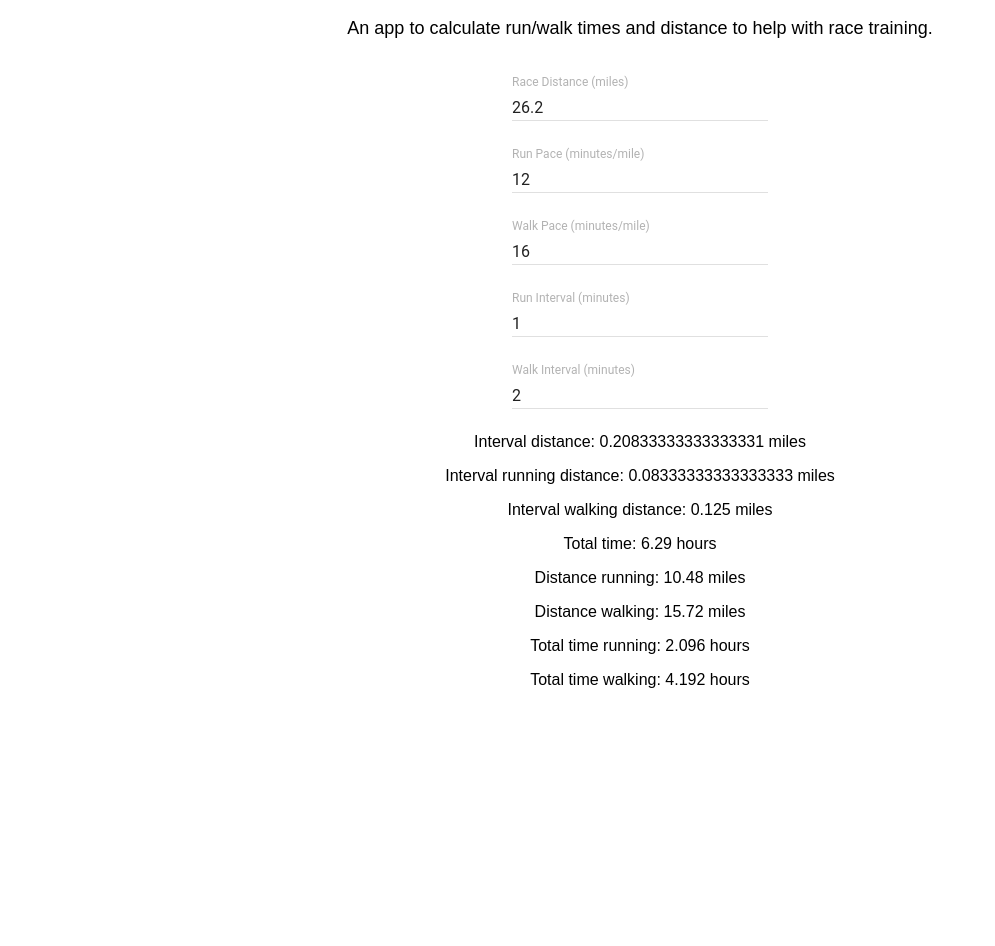
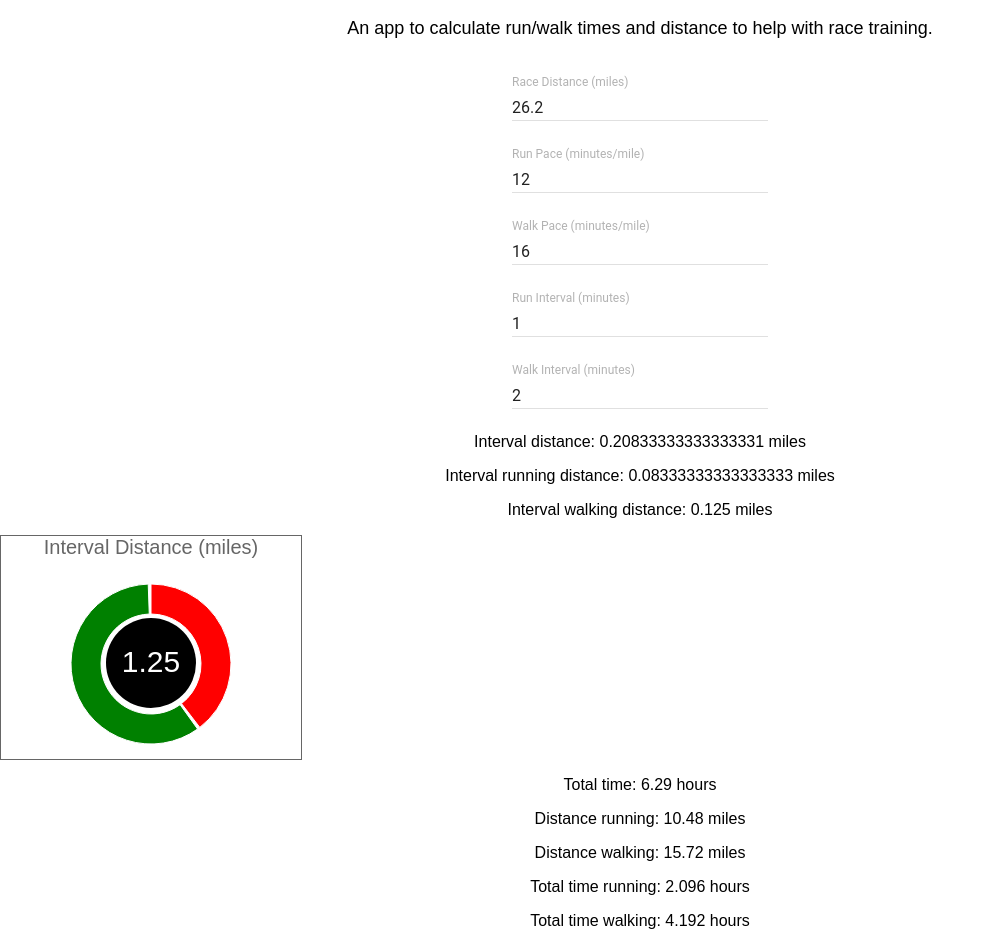
Before and after one commit to JohnDHamm/pacer, a React (Create React App) app: page / in a window 1280 px wide. Shown: the whole page, without its empty margins (0-995 px from the left). Before the commit the page ends 800 px from the top, so only its background shows below. Built offline with nearby package versions, Linux system fonts and the light colour scheme.

Commit message:
add recharts lib, start first pieChart comp

```diff
--- a/package.json
+++ b/package.json
@@ -6,7 +6,8 @@
     "material-ui": "^0.19.4",
     "react": "^16.0.0",
     "react-dom": "^16.0.0",
-    "react-scripts": "1.0.14"
+    "react-scripts": "1.0.14",
+    "recharts": "^1.0.0-beta.0"
   },
   "scripts": {
     "start": "react-scripts start",
--- /dev/null
+++ b/src/components/resultPieChart.js
@@ -0,0 +1,85 @@
+import React, { Component } from 'react';
+import { PieChart, Pie, Cell } from 'recharts';
+
+export default class resultPieChart extends Component {
+
+	render() {
+
+		const { data, title, metric } = this.props;
+		// const data = [{name: 'runDist', value: 1.18}, {name: 'walkDist', value: 2.17}]
+		const colors = ['red', 'green'];
+
+		const styles = {
+			container: {
+				position: 'relative',
+				border: '1px solid #666',
+				width: 300
+			},
+			title: {
+				fontSize: 20,
+				color: '#666',
+				margin: '0 auto'
+			},
+			centerCircle: {
+				position: 'absolute',
+				height: 90,
+				width: 90,
+				left: 150 - 45,
+				top: 150 - 68,
+				borderRadius: '50%',
+				backgroundColor: 'black'
+			},
+			centerTextDiv: {
+				position: 'absolute',
+				width: 90,
+				top: 27,
+				// border: '1px dotted red'
+			},
+			centerText: {
+				fontSize: 30,
+				color: 'white',
+				margin: '0 auto'
+			}
+		}
+
+		return (
+			<div style={styles.container}>
+				<p style={styles.title}>{title} ({metric})</p>
+				<PieChart width={300} height={200}>
+					<Pie
+						dataKey="value"
+						data={data}
+						cx={145}
+						cy={100}
+						innerRadius={50}
+						outerRadius={80}
+						startAngle={90}
+						endAngle={-270}
+						paddingAngle={2}
+					>
+						{ data.map((entry, index) => <Cell key={entry.name} fill={colors[index]} /> )}
+					</Pie>
+				</PieChart>
+				<div style={styles.centerCircle}>
+					<div style={styles.centerTextDiv}>
+						<p style={styles.centerText}>1.25</p>
+					</div>
+				</div>
+			</div>
+		)
+	}
+}
+
+/* DATA ex
+	[{name: runDist, value: 0.08}, {name: walkDist, value: 2.17}]
+
+	COLORS = ['{runColor}', '{walkColor']
+
+	props:
+	title="Interval distance" / "Race time"
+	runSum="0.08 miles" / "0:26:10"
+	walkSum="2.17 miles" / "1:04:27"
+	sum="2.50" / "1:30:37"
+	metric="miles" / ""
+
+*/
--- a/src/containers/home.js
+++ b/src/containers/home.js
@@ -1,6 +1,6 @@
 import React, { Component } from 'react';
 import TextField from 'material-ui/TextField';
-
+import ResultPieChart from '../components/resultPieChart';
 
 export default class Home extends Component {
 	constructor(props) {
@@ -65,6 +65,8 @@ export default class Home extends Component {
 		totalRunTime = calcObj.totalRunTime;
 		totalWalkTime = calcObj.totalWalkTime;
 
+		const intervalData = [{name: 'runIntervalDist', value: intervalRunDistance}, {name: 'walkIntervalDistance', value: intervalWalkDistance}];
+
 		return (
 			<div>
 				<div>
@@ -121,6 +123,11 @@ export default class Home extends Component {
 				<div>
 					<p>Interval walking distance: <span>{intervalWalkDistance}</span> miles</p>
 				</div>
+				<ResultPieChart
+					title={'Interval Distance'}
+					metric={'miles'}
+					data={intervalData}
+				/>
 				<div>
 					<p>Total time: <span>{totalRaceTime}</span> hours</p>
 				</div>
```
